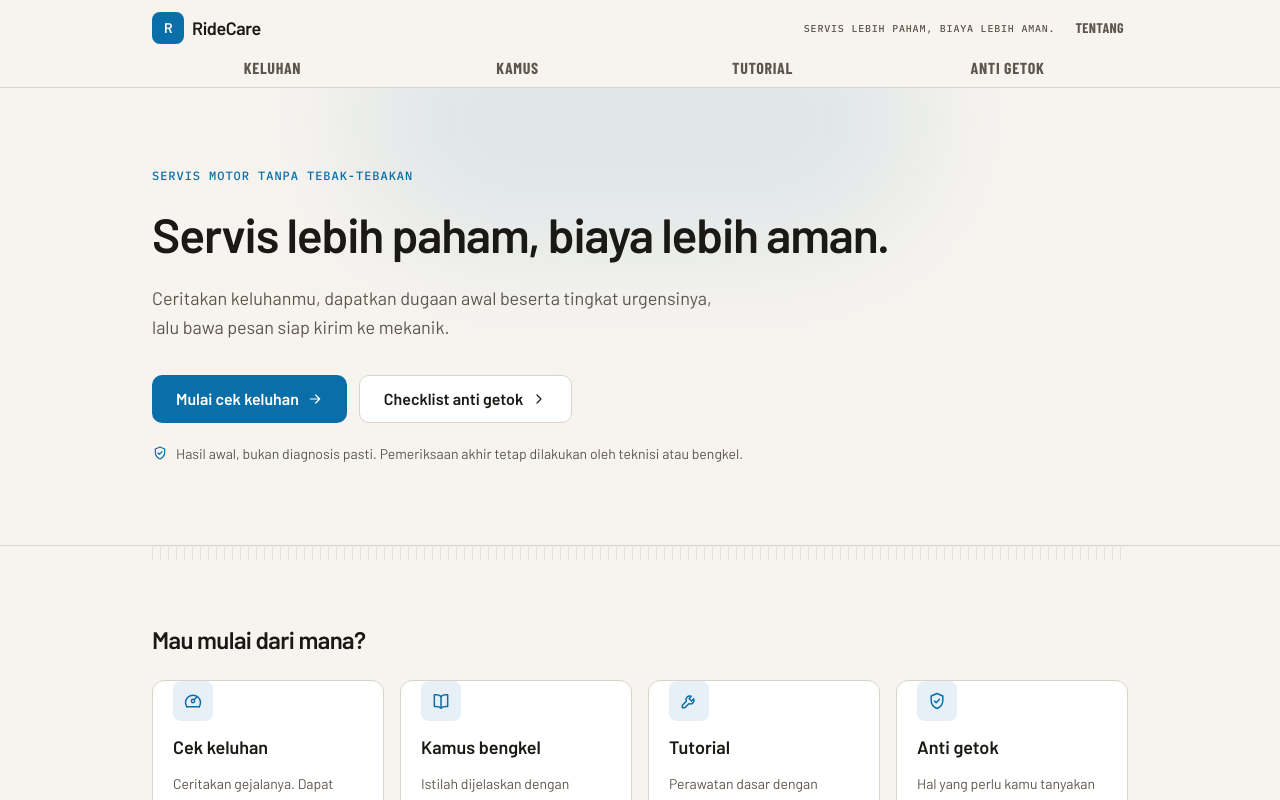
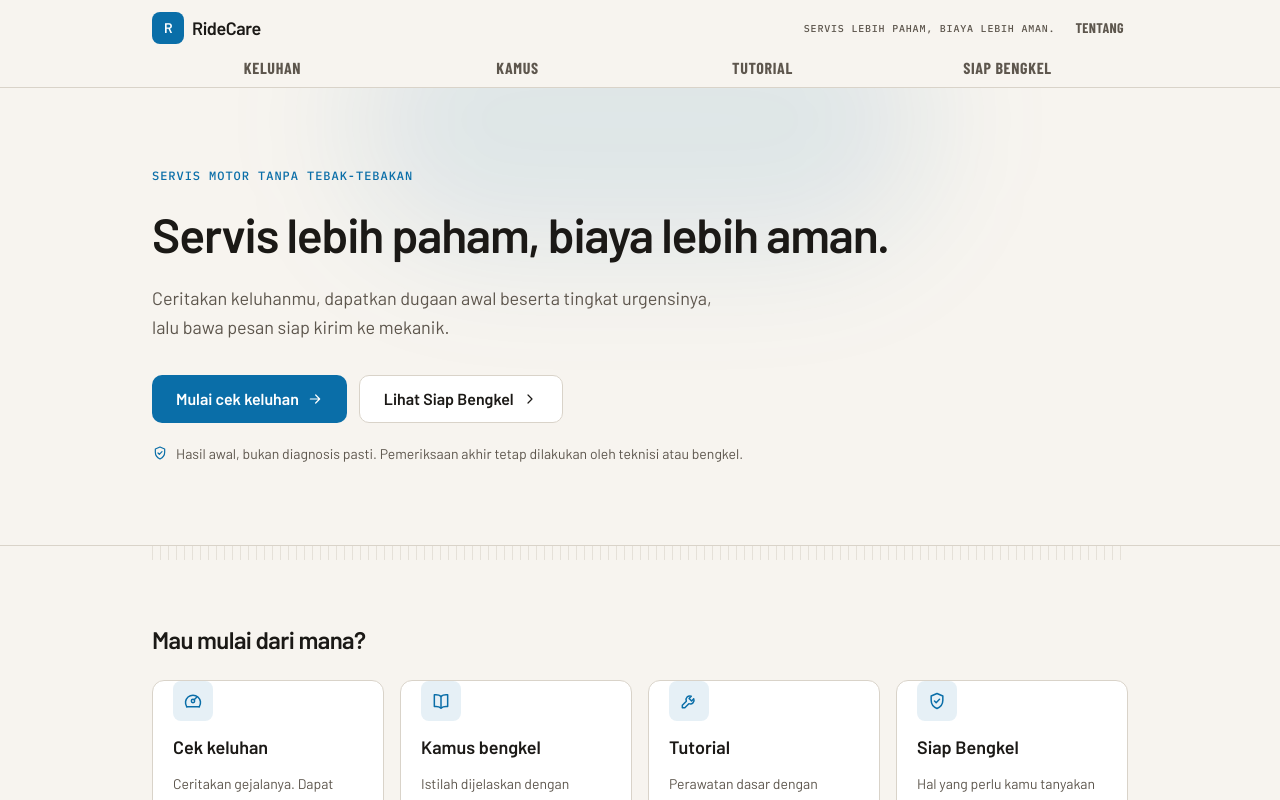
Before and after one commit to ahmadalfarisireal/RideCare, a Next.js app: page / in a window 1280 px wide. Shown: the top 800 px of the page. Built offline with nearby package versions, Linux system fonts and the light colour scheme.

Commit message:
first commit

```diff
--- a/src/app/checklist/page.tsx
+++ b/src/app/checklist/page.tsx
@@ -3,7 +3,7 @@ import type { Metadata } from "next";
 import { ChecklistPageView } from "@/components/result/checklist-page-view";
 
 export const metadata: Metadata = {
-  title: "Checklist anti getok harga",
+  title: "Siap Bengkel",
 };
 
 export default function ChecklistPage() {
--- a/src/app/page.tsx
+++ b/src/app/page.tsx
@@ -39,7 +39,7 @@ const routeCards = [
   },
   {
     href: "/checklist",
-    title: "Anti getok",
+    title: "Siap Bengkel",
     description:
       "Hal yang perlu kamu tanyakan sebelum menyetujui servis.",
     cta: "Buka",
@@ -87,7 +87,7 @@ export default function HomePage() {
                   className: "w-full sm:w-auto",
                 })}
               >
-                Checklist anti getok
+                Lihat Siap Bengkel
                 <ChevronRightIcon className="size-4" />
               </Link>
             </div>
--- a/src/components/result/checklist-group-list.tsx
+++ b/src/components/result/checklist-group-list.tsx
@@ -44,7 +44,7 @@ export function ChecklistGroupList({ items }: { items: string[] }) {
           <div
             className="h-2 overflow-hidden rounded-full bg-surface-2"
             role="progressbar"
-            aria-label="Progres checklist anti getok"
+            aria-label="Progres Siap Bengkel"
             aria-valuemin={0}
             aria-valuemax={total}
             aria-valuenow={completed}
--- a/src/components/result/checklist-page-view.tsx
+++ b/src/components/result/checklist-page-view.tsx
@@ -63,7 +63,7 @@ export function ChecklistPageView() {
 
       <div className="space-y-2">
         <h1 className="text-2xl font-bold text-foreground sm:text-3xl">
-          Checklist Anti Getok Harga
+          Siap Bengkel
         </h1>
         <p className="text-sm leading-relaxed text-muted">
           Centang yang sudah kamu siapkan. Tujuannya satu: kamu mengerti apa yang dikerjakan dan
--- a/src/components/result/result-view.tsx
+++ b/src/components/result/result-view.tsx
@@ -223,7 +223,7 @@ export function ResultView() {
       <WhatsAppPanel message={view.waMessage} link={view.waLink} />
 
       <section className="space-y-3">
-        <h2 className="text-lg font-semibold text-foreground">Checklist anti getok harga</h2>
+        <h2 className="text-lg font-semibold text-foreground">Siap Bengkel: tanya ini ke mekanik</h2>
         <ChecklistView items={view.checklist} />
       </section>
 
--- a/src/lib/constants.ts
+++ b/src/lib/constants.ts
@@ -30,7 +30,7 @@ export const PRIMARY_TABS = [
   { href: "/keluhan", label: "Keluhan" },
   { href: "/kamus", label: "Kamus" },
   { href: "/tutorial", label: "Tutorial" },
-  { href: "/checklist", label: "Anti Getok" },
+  { href: "/checklist", label: "Siap Bengkel" },
 ] as const;
 
 export const BOTTOM_NAV_ITEMS = [
@@ -38,5 +38,5 @@ export const BOTTOM_NAV_ITEMS = [
   { href: "/keluhan", label: "Keluhan" },
   { href: "/kamus", label: "Kamus" },
   { href: "/tutorial", label: "Tutorial" },
-  { href: "/checklist", label: "Anti getok" },
+  { href: "/checklist", label: "Siap Bengkel" },
 ] as const;
```
Also changed, not shown: 2 other files (tests, documents, lock files or other folders).
